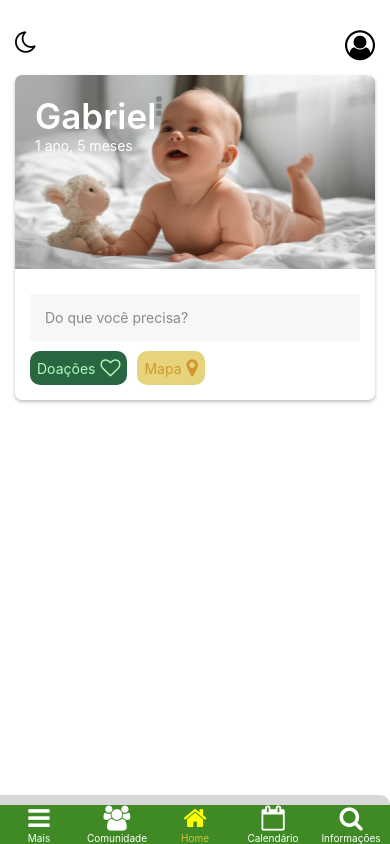
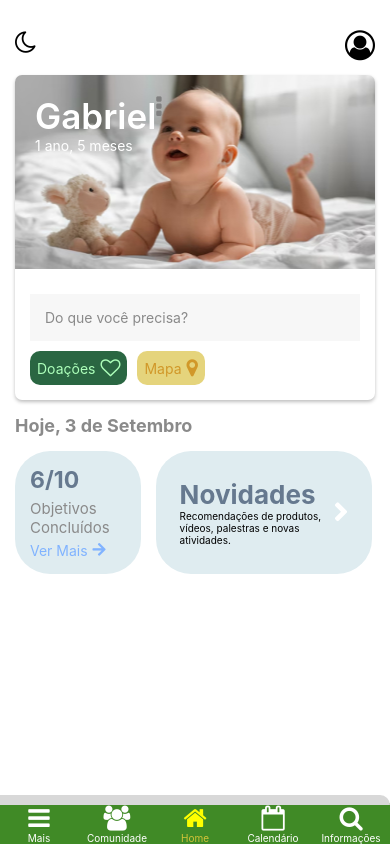
Before and after one commit to https-dre/the-green-family, a React Native app: screen /Home in a window 390 px wide. Built offline with nearby package versions, Linux system fonts and the light colour scheme.

Commit message:
adiciona os Objetivos do usuário e Novidades

```diff
--- a/screens/HomeScreen.jsx
+++ b/screens/HomeScreen.jsx
@@ -3,8 +3,10 @@ import Icon from 'react-native-vector-icons/FontAwesome';
 
 import { HomeIsland } from "../components/HomeIsland"
 import { BebeInfo } from "../components/BebeInfo"
+import { ContainerObjetivos } from "../components/ContainerObjetivos";
 
 export function HomeScreen() {
+
     return (
         <SafeAreaView style={styles.container}>
             <TouchableWithoutFeedback onPress={Keyboard.dismiss} accessible={false}>
@@ -18,12 +20,14 @@ export function HomeScreen() {
                         <BebeInfo nomeBebe="Gabriel" idade="1 ano, 5 meses" />
                     </HomeIsland>
 
+                    <ContainerObjetivos />
+
                 </ScrollView>
             </TouchableWithoutFeedback>
-
         </SafeAreaView>
     )
 }
+
 const styles = StyleSheet.create({
     container: {
         flex: 1,
```
